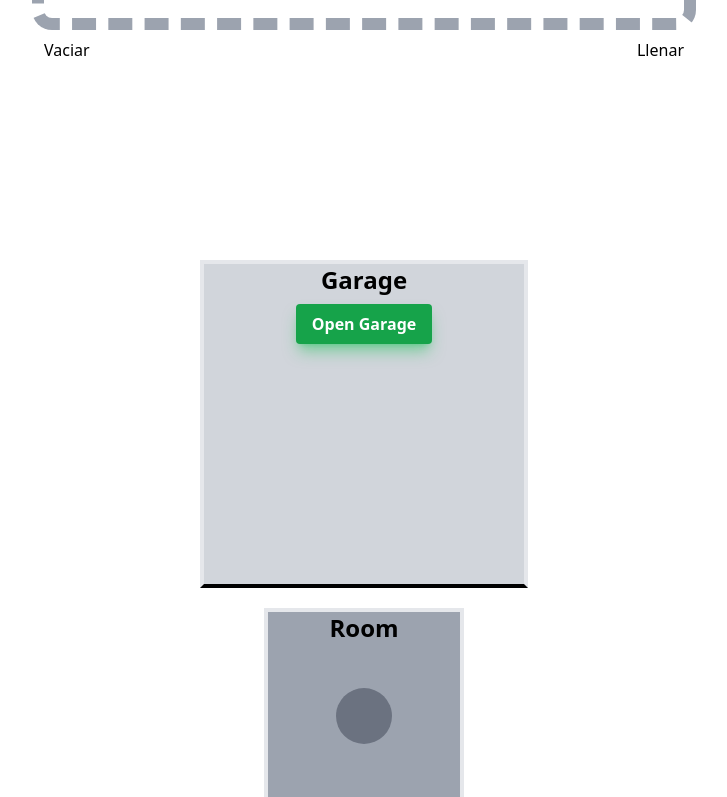
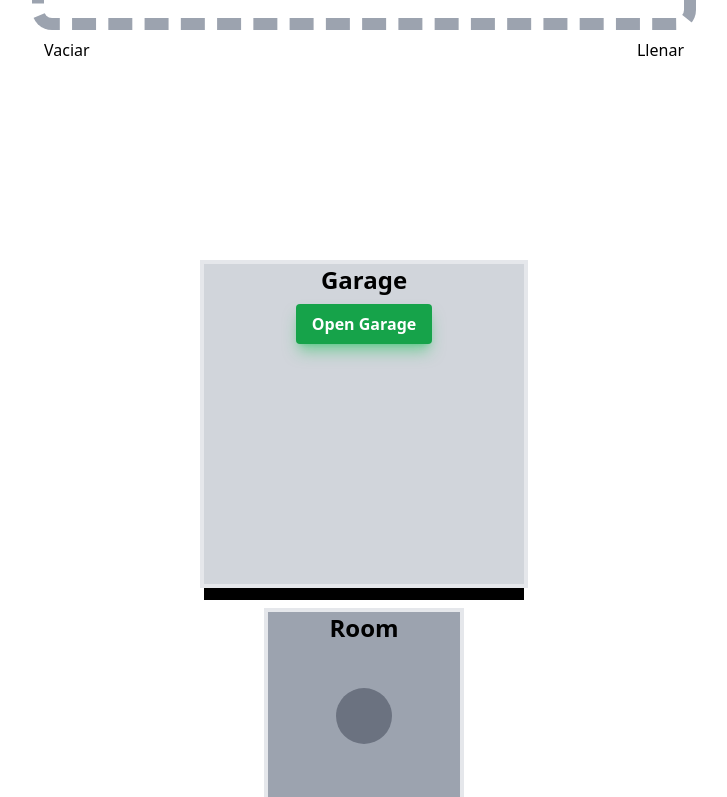
Before and after one commit to AlvaroG13191704/PROYECTO_ORGA, a React (Vite) app in the folder client/: page / in a window 1280 px wide. Shown: the part 560-1357 px from the top of the page, without its empty margins (276-1003 px from the left). Built offline with nearby package versions, Linux system fonts and the light colour scheme.

Commit message:
animations

```diff
--- a/client/src/components/garage/Garage.tsx
+++ b/client/src/components/garage/Garage.tsx
@@ -5,15 +5,19 @@ export const Garage = () => {
   //HOOKS
   const [openGarage, setOpenGarage] = useState(false);
 
+
   //FUNCTIONS
   const handleOpenGarage = () => {
     setOpenGarage(true);
     console.log('Garage is open')
-    // show modal to insert password
-
+    // close
+    setTimeout(() => {
+      setOpenGarage(false);
+    }, 7000);
   };
   return (
-    <div className="bg-gray-300 box-content h-80 w-80 border-4 border-b-black m-auto my-5">
+    <div className="bg-gray-300 box-content h-80 w-80 border-4  m-auto my-5">
+
       <h1 className="text-2xl font-bold text-center">Garage</h1>
       {/* Button */}
       <div className="flex justify-center">
@@ -22,7 +26,9 @@ export const Garage = () => {
         >
           Open Garage
         </button>
-        </div>
+      </div>
+      {/* Line left */}
+      <div className={(openGarage? "translate-x-full duration-[5000ms]": "translate-y-full duration-[5000ms]") + " w-4/4 mt-56 h-3 bg-black"}></div>
     </div>
   );
 };
--- a/client/tailwind.config.cjs
+++ b/client/tailwind.config.cjs
@@ -11,6 +11,11 @@ module.exports = {
           "0%": { opacity: 0 },
           "100%": { opacity: 1 },
         }
+      },
+      transitionDuration: {
+        "0": "0ms",
+        "2000": "2000ms",
+        "5000": "5000ms",
       }
     },
   },
```
Also changed, not shown: 2 other files (tests, documents, lock files or other folders).
